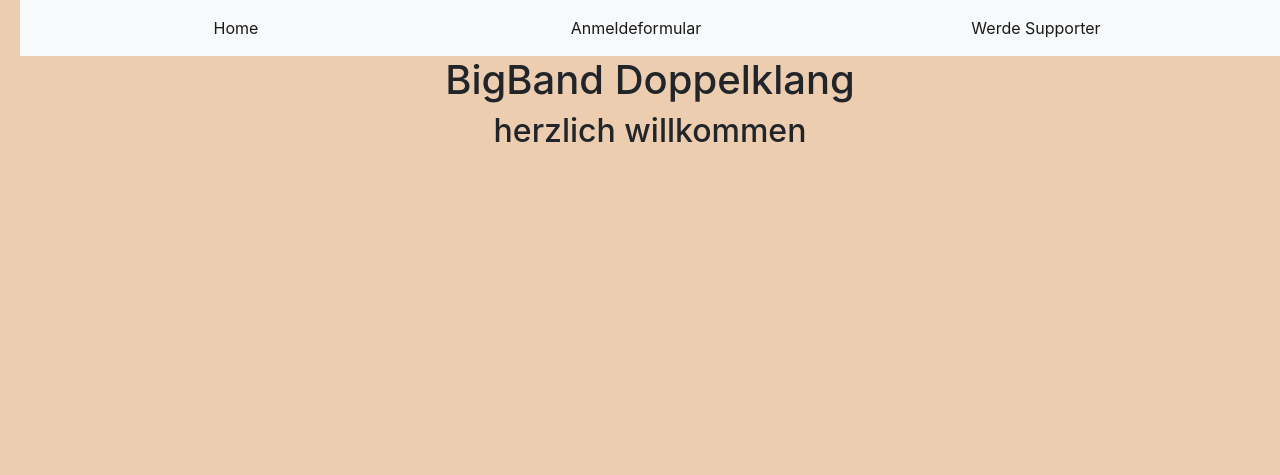
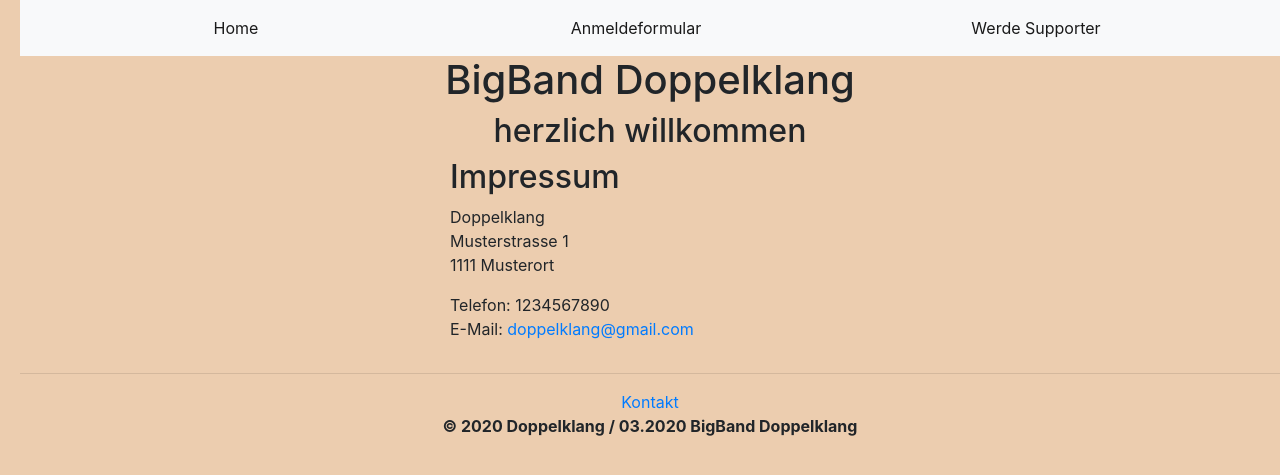
Before and after one commit to expytic/M183, a PHP site: page /kontakt.html in a window 1280 px wide; the page is wider, and only the part inside the window is pictured. Shown: the top 475 px of that part. Run offline with PHP 8.4, Linux system fonts and the light colour scheme.

Commit message:
contact page completed

```diff
--- a/adminregs.php
+++ b/adminregs.php
@@ -63,7 +63,7 @@
 		</main>
 
 		<footer>
-			<a href="#kontakt.html">Kontakt</a>
+			<a href="kontakt.html">Kontakt</a>
 				<p>© 2020 Doppelklang / 03.2020 BigBand Doppelklang</p>
 		</footer>
 	</body>
--- a/deletereg.php
+++ b/deletereg.php
@@ -76,7 +76,7 @@
 		</main>
 
 		<footer>
-			<a href="#kontakt.html">Kontakt</a>
+			<a href="kontakt.html">Kontakt</a>
 				<p>© 2020 Doppelklang / 03.2020 BigBand Doppelklang</p>
 		</footer>
 	</body>
--- a/head.php
+++ b/head.php
@@ -2,7 +2,7 @@
 <html>
 	<head>
     <meta charset="utf-8">
-    <link rel="stylesheet" href="css/bootstrap.css">
+	<link rel="stylesheet" href="css/bootstrap.css">
     <style>
         <?php
             include 'css/style.css';
@@ -31,7 +31,7 @@
 				<a class="nav-link" href="registersup.php">Werde Supporter</a>
 			</li>
 			<li class="nav-item active">
-				<a class="nav-link" href="#">Kontakt</a>
+				<a class="nav-link" href="kontakt.html">Kontakt</a>
             </li>
             <?php
 				session_start();
--- a/index.php
+++ b/index.php
@@ -19,8 +19,8 @@
 			</p>
 		</main>
 		<footer>
-		<hr><a href="#kontakt.html">Kontakt</a>
-				<p>© 2020 Doppelklang / 03.2020 BigBand Doppelklang</p>
+		<hr><a href="kontakt.html">Kontakt</a>
+				<b><p>© 2020 Doppelklang / 03.2020 BigBand Doppelklang</p></b>
 				<script src="js/bootstrap.min.js">
 		</footer>
 	</body>
--- a/kontakt.html
+++ b/kontakt.html
@@ -28,10 +28,25 @@
                     <a class="nav-link" href="registersup.php">Werde Supporter</a>
                 </li>
                 <li class="nav-item active">
-                    <a class="nav-link" href="#">Kontakt</a>
+                    <a class="nav-link" href="kontakt.html">Kontakt</a>
                 </li>
     </nav>
     <header>
         <h1>BigBand Doppelklang</h1>
         <h2>herzlich willkommen</h2>
     </header>
+    <fieldset>
+        <h2>Impressum</h2>
+        <p>Doppelklang<br /> Musterstrasse 1<br />1111 Musterort</p>
+        <p>Telefon: 1234567890<br /> E-Mail: <a href="mailto:doppelklang@gmail.com">doppelklang@gmail.com</a><br />
+        </p>
+    </fieldset>
+
+    <footer>
+        <hr><a href="kontakt.html">Kontakt</a>
+        <b><p>© 2020 Doppelklang / 03.2020 BigBand Doppelklang</p></b>
+        <script src="js/bootstrap.min.js"></script>
+    </footer>
+</body>
+
+</html>
--- a/login-adminregs.php
+++ b/login-adminregs.php
@@ -44,7 +44,7 @@
 
 		<footer>
 <hr>
-			<a href="#kontakt.html">Kontakt</a>
+			<a href="kontakt.html">Kontakt</a>
 				<p>© 2020 Doppelklang / 03.2020 BigBand Doppelklang</p>
 		</footer>
 	</body>
--- a/login-showregs.php
+++ b/login-showregs.php
@@ -44,7 +44,7 @@
 
 		<footer>
 <hr>
-			<a href="#kontakt.html">Kontakt</a>
+			<a href="kontakt.html">Kontakt</a>
 				<p>© 2020 Doppelklang / 03.2020 BigBand Doppelklang</p>
 		</footer>
 	</body>
--- a/register.php
+++ b/register.php
@@ -1,5 +1,6 @@
 <?php
 	include "head.php";
+
 ?>
 	<main>
 		<article>
@@ -84,7 +85,7 @@
 
 								<input type="checkbox" name="newsl">Newsletter bestellen |</label><br>
 								<button type="submit" name="send" value="0">send</button>
-								<button type="reset" name="send" value="0">reset</button>
+								<button type="reset" name="send" value="0">reset</button><br>
 								<a href="index.php" titel="| zurück zur Startseite |">| zurück zur Startseite |</a>
 
 
@@ -100,7 +101,7 @@
 		</main>
 
 		<footer>
-			<a href="#kontakt.html">Kontakt</a>
+			<a href="kontakt.html">Kontakt</a>
 			<p>© 2020 Doppelklang / 03.2020 BigBand Doppelklang</p>
 		</footer>
 	</body>
--- a/registersup.php
+++ b/registersup.php
@@ -50,7 +50,7 @@
 		</main>
 		<footer>
 <hr>
-			<a href="#kontakt.html">Kontakt</a>
+			<a href="kontakt.html">Kontakt</a>
 				<p>© 2020 Doppelklang / 03.2020 BigBand Doppelklang</p>
 		</footer>
 	</body>
--- a/showregs.php
+++ b/showregs.php
@@ -62,7 +62,7 @@
 		</main>
 
 		<footer>
-			<a href="#kontakt.html">Kontakt</a>
+			<a href="kontakt.html">Kontakt</a>
 				<p>© 2020 Doppelklang / 03.2020 BigBand Doppelklang</p>
 		</footer>
 	</body>
```
Also changed, not shown: appvars.php (line endings or trailing spaces), verbvars.php (line endings or trailing spaces).
